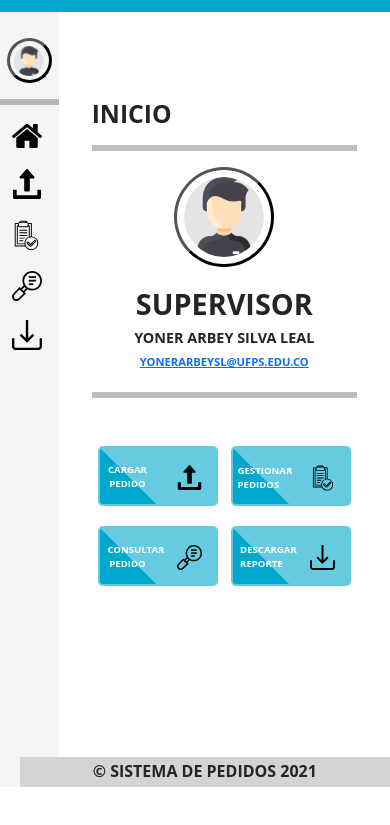
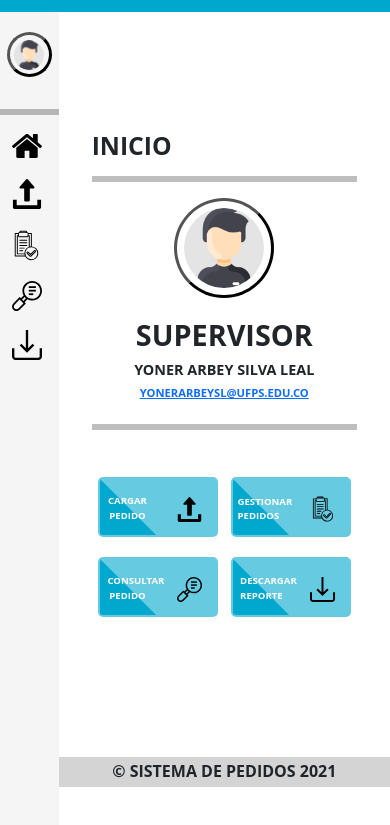
Before and after one commit to RogeiroBothia/Gestion-de-obras-de-construccion-Generalidades-y-Pedidos-de-materiales-e-insumos, a plain HTML site: page html/Sis_Supervisor_Prin.html in a window 390 px wide. Both pictures are taken after a click on the picture 75 px from the left and 34 px from the top of the page. Shown: the part 57-882 px from the top of the page. Before the commit the page ends 844 px from the top, so only its background shows below. Drawn offline with Linux system fonts and the light colour scheme.

Commit message:
Pagina Supervisor Terminada

```diff
--- a/css/style.css
+++ b/css/style.css
@@ -15,6 +15,8 @@ body{
     display: flex;
     flex-direction: column;
     min-height: 100vh;
+    overflow-y: hidden;
+    position: relative;
 }
 
 hr{
@@ -134,19 +136,19 @@ hr{
 
 .menu{
     padding: 0;
-    height: 100%;
+    min-height: 100vh;
     background-color: var(--menu);
-    padding-top: 75px;
     width: 20%;
     position: absolute;
     z-index: 100;
     box-sizing: border-box;
-    top: 0;
+    top: 69px;
     left: 0;
 }
+
 .menu-active {
-    min-width: 5% !important;
-    width: 5% !important;
+    min-width: 10% !important;
+    width: 10% !important;
 }
 
 .menu-div{
@@ -156,9 +158,9 @@ hr{
 }
 
 .menu-ul-active{
-    flex-direction: column;
     display: flex;
     align-items: center;
+    flex-direction: column;
 }
 
 .menu-li{
@@ -195,7 +197,7 @@ hr{
 {
     display: none;
     height: 0;
-    width: 0;
+    width: 0 !important;
     visibility: hidden;
     opacity: 0;
 }
@@ -223,12 +225,8 @@ hr{
 }
 
 .menu-figure-active {
-    width: 45px;
-    height: 45px;
-    border:3px outset black;
-    border-radius: 100%;
-    margin: 0 auto;
-    margin-top: 20px;
+    width: 65px !important;
+    height: 65px !important;
 }
 
 .menu-text-user{
@@ -258,6 +256,7 @@ hr{
     justify-content: center;
 }
 
+
 .user-aside_img{
     border-radius: 100%;
     background-color: rgb(228, 228, 228);
@@ -265,22 +264,21 @@ hr{
 }
 
 .user-aside_img-active{
-    height: 30px;
+    height: 45px;
 }
-
 .contenedor-principal{
     width: 80%;
     display: flex;
     justify-content: center;
     align-items: center;
-    padding-top: 95px;
+    margin-top: 69px;
     margin-left: 20%;
     min-height: calc(100vh - 128px);
 }
 
 .contenedor-principal-active {
-    width: 95% !important;
-    margin-left: 5% !important;
+    width: 90% !important;
+    margin-left: 10% !important;
 }
 
 #contenedor {
@@ -297,6 +295,7 @@ hr{
 #contenedor-div{
     width: 80%;
     padding: 0;
+    margin-top: 20px;
 }
 
 .contenedor-div-section{
@@ -394,18 +393,23 @@ hr{
 }
 
 footer{
-    width: 80%;
+    width: 80% !important;
     padding: 0 !important;
-    position: relative;
+    position: fixed;
     bottom: 0;
     z-index: 100;
-    margin-left: 20%;
+    margin-left: 20% !important;
     margin-top: auto;
 }
 
 .footer_active{
-    width: 95% !important;
-    margin-left: 5% !important;
+    width: 90% !important;
+    margin-left: 10% !important;
+}
+
+.footer_desactive{
+    width: 80% !important;
+    margin-left: 20% !important;
 }
 
 
@@ -587,16 +591,23 @@ footer .titulo-final{
     }
 
     .menu-figure{
-        width: 85px !important;
-        height: 85px !important;
-        border:3px outset black !important;
-        border-radius: 100% !important;
-        margin: 0 auto !important;
-        margin-top: 20px !important;
+        width: 65px !important;
+        height: 65px !important;
+    }
+
+    .menu-figure-active{
+        width: 65px !important;
+        height: 65px !important;
     }
 
     .user-aside_img{
-        height: 70px !important;
+        border-radius: 100%;
+        background-color: rgb(228, 228, 228);
+        height: 60px;
+    }
+
+    .user-aside_img-active{
+        height: 45px !important;
     }
 
     .menu-cargo{font-size: 0.9rem;}
@@ -610,7 +621,6 @@ footer .titulo-final{
         font-size: 0.8rem;
         width: 70px;
     }
-
 
     footer .titulo-final{
         height: 30px !important;
@@ -688,10 +698,6 @@ footer .titulo-final{
     .menu-figure{
         width: 45px !important;
         height: 45px !important;
-        border:3px outset black !important;
-        border-radius: 100% !important;
-        margin: 0 auto !important;
-        margin-top: 20px !important;
     }
 
     .user-aside_img{
@@ -710,8 +716,9 @@ footer .titulo-final{
         opacity: 0;
     }
 
-    footer{
-        margin-left: 15% !important;
-        width: 85% !important;
-    }
 }
+
+.footer_600{
+    margin-left: 15% !important;
+    width: 85% !important;
+}
--- a/html/Sis_Supervisor_Prin.html
+++ b/html/Sis_Supervisor_Prin.html
@@ -38,7 +38,9 @@
     </header>
     <aside class=" menu" id="menu_side">
         <div class=" menu-div" id="menu-div">
-            <figure class="menu-figure mx-auto" id="menu-figure"><img class="user-aside_img" src="/img/icons/man.png" alt="user-Aside"></figure>
+            <div>
+                <figure class="menu-figure mx-auto" id="menu-figure"><img class="user-aside_img" src="/img/icons/man.png" alt="user-Aside"></figure>
+            </div>
             <div id="menu_info">
                 <h4 class="menu-text-user my-2" value="USUARIO"></h4>
                 <h5 class="menu-cargo my-2" value="SUPERVISOR"></h5>
@@ -76,13 +78,13 @@
             <div id="contenedor-div">
                 <h2 class="">INICIO</h2>
                 <hr>
-                <section class="contenedor-div-section">
-                    <div class="col-6">
+                <section class="contenedor-div-section" id="contenedor-div-section">
+                    <div class="div-figure">
                         <figure class="contenedor-figure">
                             <img id="user_img" src="/img/icons/man.png" alt="user">
                         </figure>
                     </div>
-                    <div class="div-info col-6">
+                    <div class="div-info">
                         <h1 class="">SUPERVISOR</h1>
                         <h3 class="">YONER ARBEY SILVA LEAL</h3>
                         <h5 class=""><a href="mailto: yonerarbeysl@ufps.eduo.co">YONERARBEYSL@UFPS.EDU.CO</a></h3>
@@ -126,7 +128,7 @@
 
         </section>
     </main>
-    <footer id="footer" class="">
+    <footer id="footer">
         <h4 class="titulo-final ">&copy; SISTEMA DE PEDIDOS 2021</h4>
     </footer>
     <script type="text/javascript" src="/js/popper.min.js"></script>
--- a/js/funciones.js
+++ b/js/funciones.js
@@ -1,4 +1,13 @@
+var menuCerrado = false;
+var tamañoPage = 0;
+
 function menu() {
+    if(tamañoPage>600 || tamañoPage == 0){
+        if(menuCerrado==false){
+            menuCerrado = true;
+        }else{
+            menuCerrado = false;
+        }
         const text_nav = document.getElementById("texto-nav");
         text_nav.classList.toggle("texto-nav_move");
         const menu_img = document.querySelector(".user-aside_img");
@@ -26,9 +35,40 @@ function menu() {
         const menu_info = document.getElementById("menu_info");
 
         const footer = document.getElementById("footer");
+
+
+        if(window.innerWidth > 600){
+            if(menuCerrado==true){
                 footer.classList.toggle("footer_active");
+                footer.classList.remove("footer_desactive");
+            }else{
+                footer.classList.remove("footer_active");
+                footer.classList.toggle("footer_desactive");
+            }
+        }
+
+
         if(menu_info.innerHTML === "") {
             menu_info.innerHTML = '<h4 class="menu-text-user my-2">USUARIO</h4><h5 class="menu-cargo my-2">SUPERVISOR</h5><h6 class="menu-text-email my-2"><a href="mailto:user@gmail.com">user@gmail.com</a></h6>';
         } else { menu_info.innerHTML = "" }
 
     }
+}
+
+window.addEventListener("resize", function(){
+    tamañoPage = window.innerWidth;
+    if(window.innerWidth < 600){
+        const footer = document.getElementById("footer");
+        footer.classList.add("footer_600");
+    }
+
+    if(window.innerWidth > 600){
+        const footer = document.getElementById("footer");
+        footer.classList.remove("footer_600");
+    }
+});
+
+if(window.innerWidth < 600){
+    const footer = document.getElementById("footer");
+    footer.classList.add("footer_600");
+}
```
Lines whose indentation alone changed are shown as unchanged.
